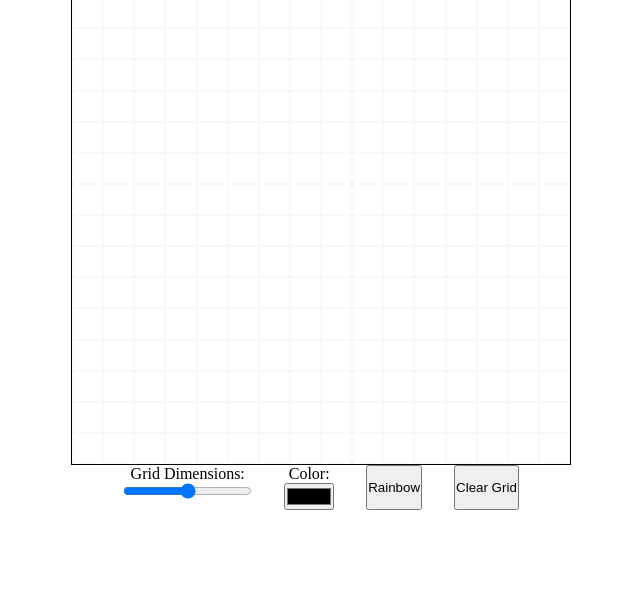
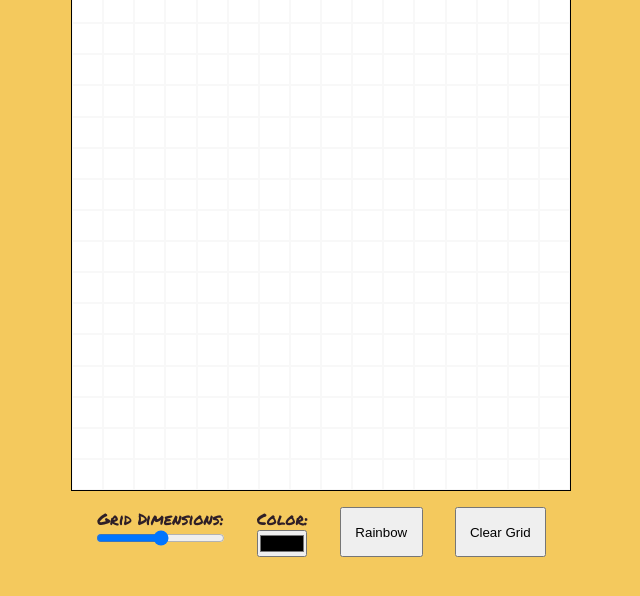
Before and after one commit to mariomartz0/etch-a-sketch, a plain HTML site: page index.html in a window 1280 px wide. Shown: the part 72-668 px from the top of the page, without its empty margins (319-959 px from the left). Drawn offline with Linux system fonts and the light colour scheme.

Commit message:
Add some margin and color to the page

```diff
--- a/styles/style.css
+++ b/styles/style.css
@@ -1,3 +1,5 @@
+@import url("https://fonts.googleapis.com/css2?family=Permanent+Marker&display=swap");
+
 *,
 *::before,
 *::after {
@@ -14,6 +16,14 @@
   user-select: none;
 }
 
+body {
+  font-family: "Permanent Marker", cursive;
+  font-weight: 400;
+  font-style: normal;
+  color: #2e1f27;
+  background-color: #f4c95d;
+}
+
 .container {
   display: flex;
   flex-direction: column;
@@ -22,8 +32,10 @@
 
 .grid {
   border: 1px solid black;
+  margin: 1em 0;
   width: 500px;
   height: 500px;
+  background-color: white;
 }
 
 .row {
@@ -57,3 +69,7 @@
   display: flex;
   flex-direction: column;
 }
+
+button {
+  padding: 1em 1em;
+}
```
